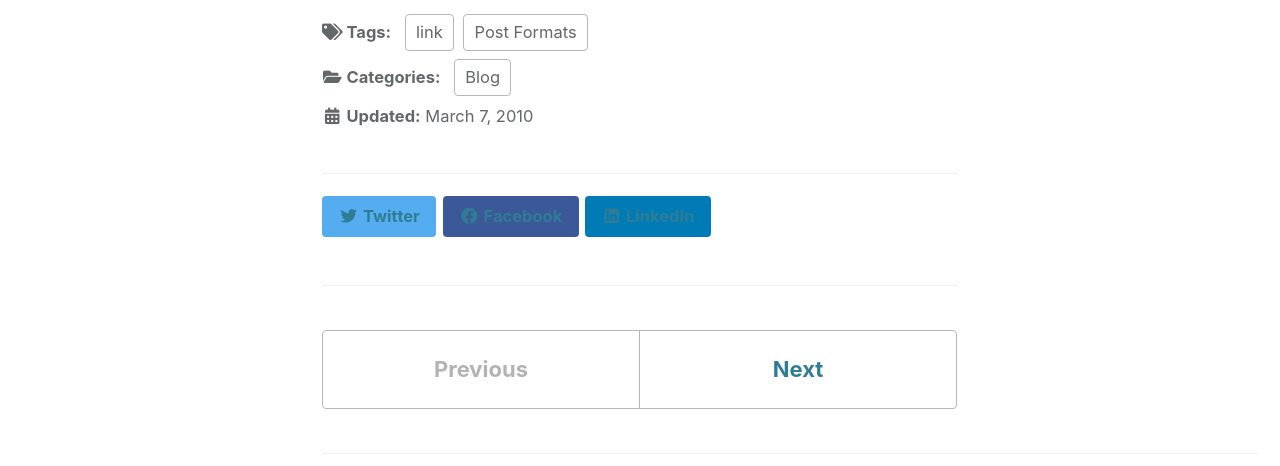
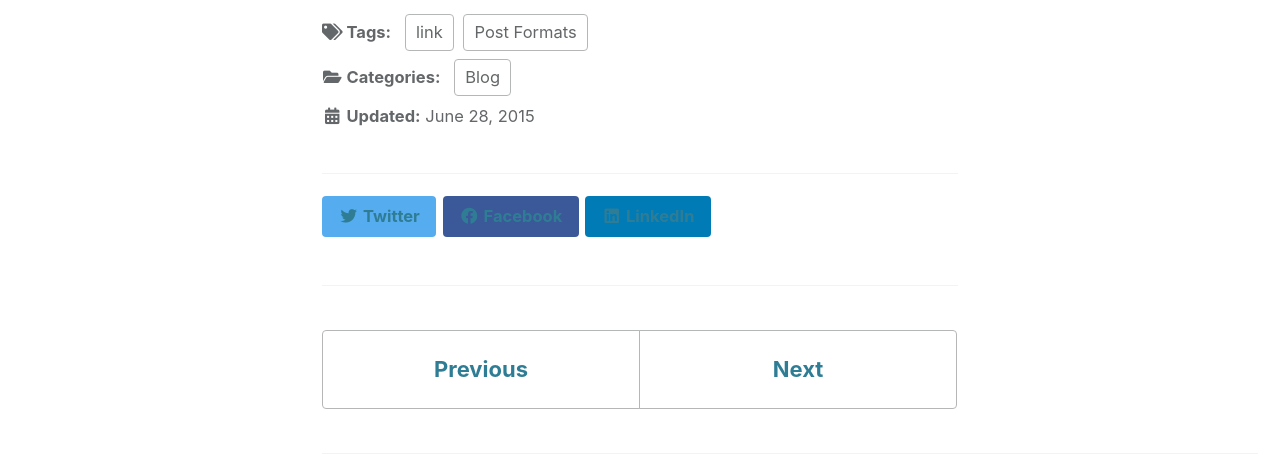
Before and after one commit to anantjoshi97/website, a Jekyll site: the page built from _posts/2010-03-07-post-link.md, in a window 1280 px wide. Shown: the part 546-1012 px from the top of the page. Built offline with Jekyll 4.4.1, drawn with Linux system fonts in a browser that asks for light colours; cached includes are drawn as plain includes.

Commit message:
Updated date

```diff
--- a/_posts/2010-03-07-post-link.md
+++ b/_posts/2010-03-07-post-link.md
@@ -1,5 +1,6 @@
 ---
 title: "Post: Link"
+date: 2015-06-28 11:00:55 +0530
 categories:
   - Blog
 tags:
```
